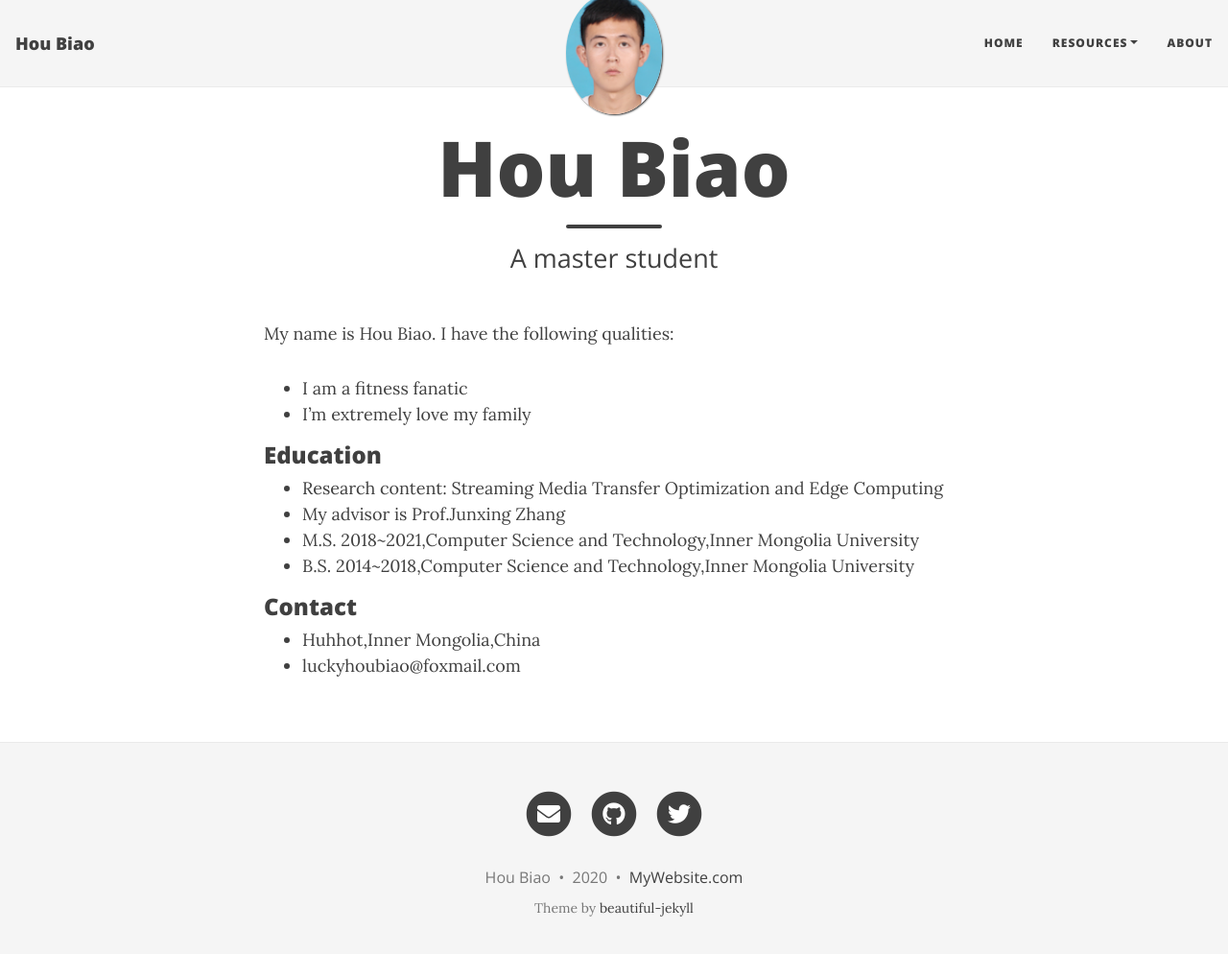
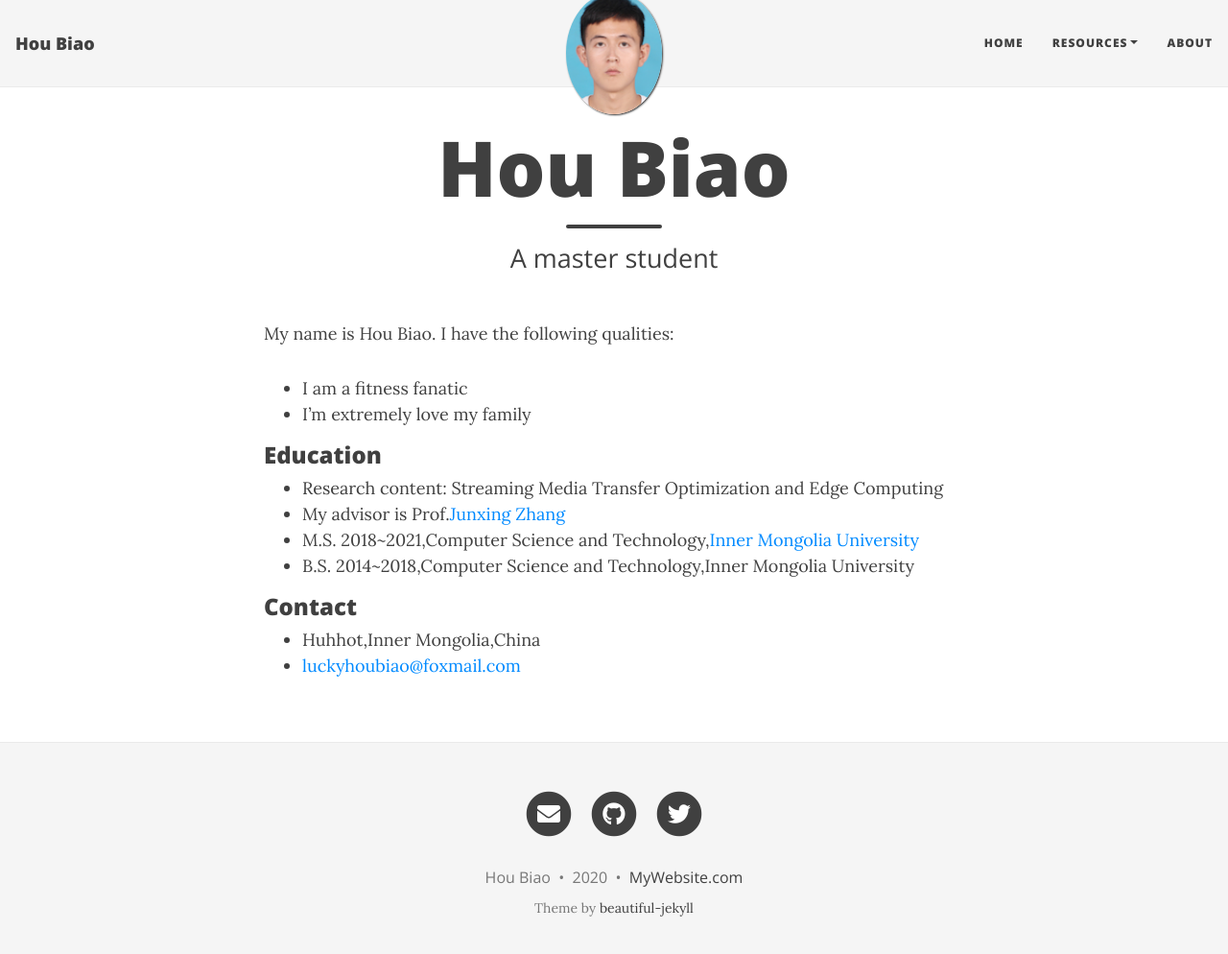
Before and after one commit to hulanwin/hulanwin.github.io, a Jekyll site: the page built from aboutme.md, in a window 1280 px wide and 1007 px high. Shown: the top 994 px of the window at 96% size. Built offline with Jekyll 4.4.1, drawn with Linux system fonts in a browser that asks for light colours; nearby versions of some CDN libraries; part of the change alters nothing that is shown.

```diff
--- a/aboutme.md
+++ b/aboutme.md
@@ -12,11 +12,11 @@ My name is Hou Biao. I have the following qualities:
 ### Education
 
 - Research content: Streaming Media Transfer Optimization and Edge Computing
-- My advisor is Prof.Junxing Zhang
-- M.S. 2018~2021,Computer Science and Technology,Inner Mongolia University
+- My advisor is Prof.[Junxing Zhang](https://ccs.imu.edu.cn/info/1152/2828.htm)
+- M.S. 2018~2021,Computer Science and Technology,[Inner Mongolia University](https://www.imu.edu.cn/)
 - B.S. 2014~2018,Computer Science and Technology,Inner Mongolia University
 
 ### Contact
 
 - Huhhot,Inner Mongolia,China
-- luckyhoubiao@foxmail.com
+- [luckyhoubiao@foxmail.com](luckyhoubiao@foxmail.com)
```
